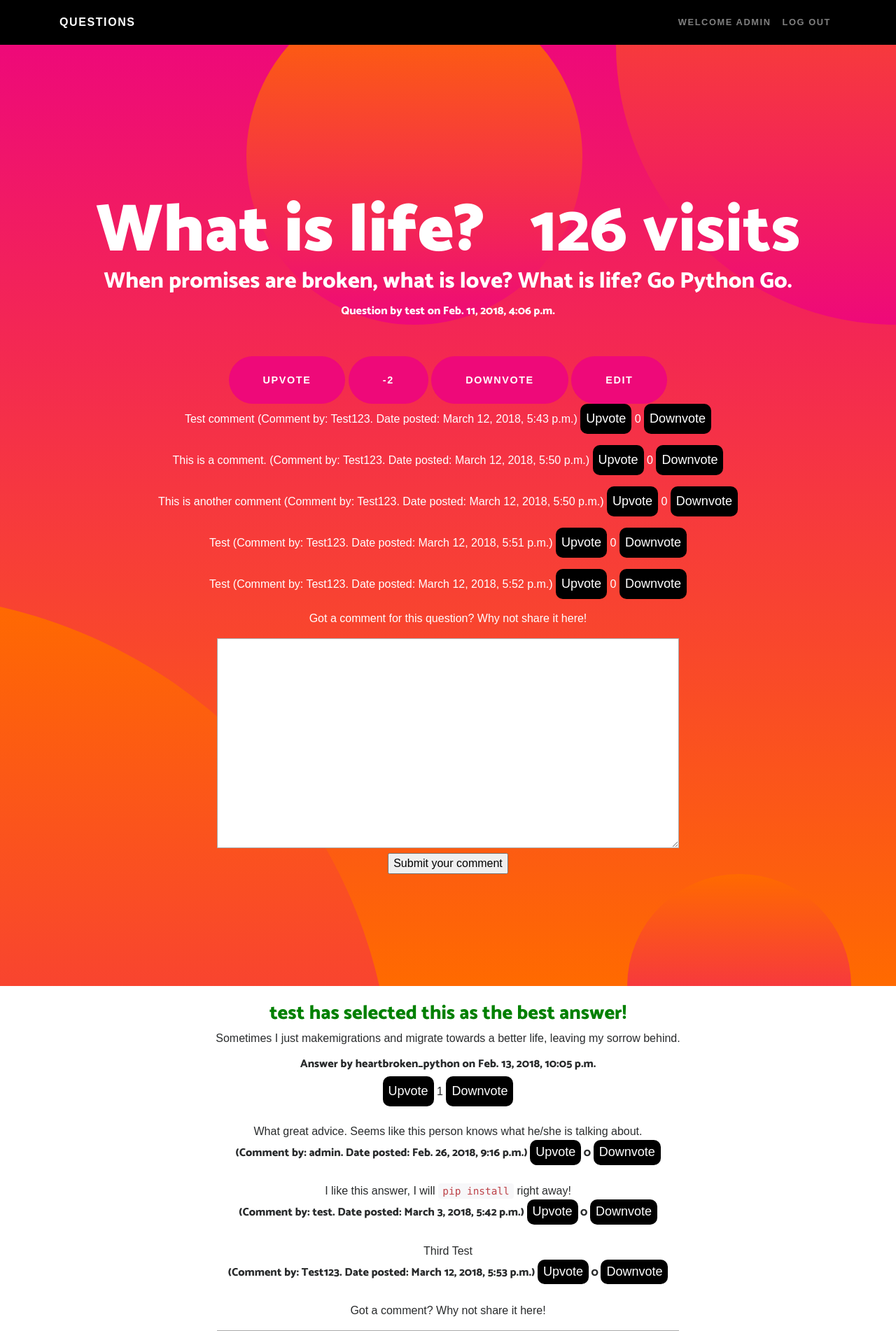
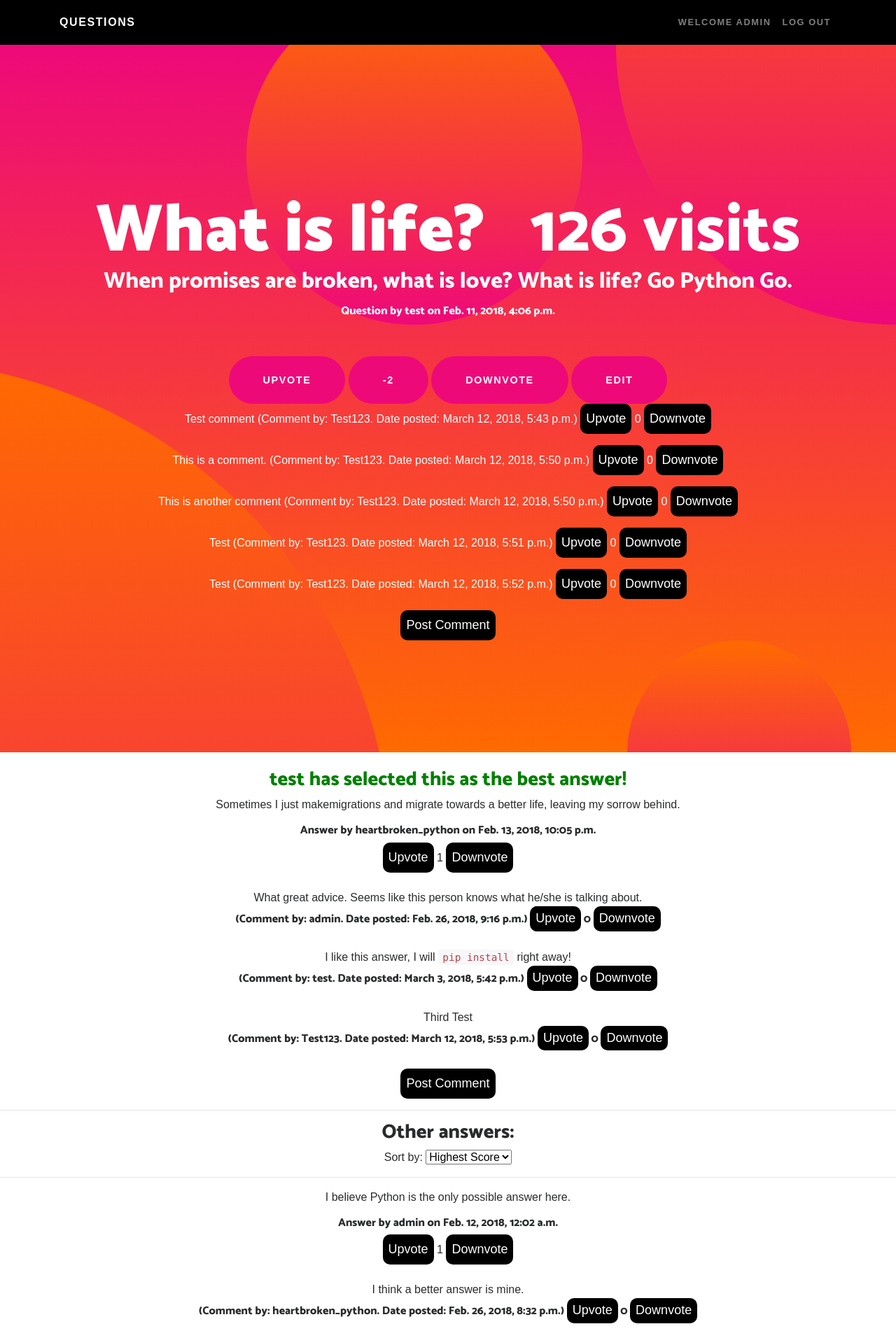
Before and after one commit to Lercerss/SOEN341W18, a Django app: page /questions/1/ in a window 1280 px wide. Shown: the top 1902 px of the page at 70% size. Run offline with Django 3.2, Linux system fonts and the light colour scheme; a user stored in the database is signed in; data comes from the database, SQL or seed files in the repository; both versions use the stored data as it was after the commit; parts of the project's set-up code (start-up, migrations or seed data) failed here and were passed over; some libraries are stand-ins or nearby versions.

Commit message:
#79 Functionality for hiding/displaying comment boxes works
- Each comment box is hidden by default
- "Post comment" button exists and shows the form of the corresponding comment when clicked (alongside "Hide" and "Submit your comment")
- "Hide" button hides the form of the corresponding comment (alongside "Hide" and "Submit your comment")

TO-DO:
- Add markdown bar to each comment box (this may be difficult since it involves direct editing of an imported js library).

```diff
--- a/SA3/qa_web/static/js/base.js
+++ b/SA3/qa_web/static/js/base.js
@@ -29,6 +29,35 @@ function vote_callback(event){
       $('#' + data.id).text(data.new_score);
     }
   });
+}
+
+function post_comment(event) {
+  switch_comment_view(event);
+  $('#'+event.currentTarget.id).hide();
+}
+
+function hide_comment(event) {
+  switch_comment_view(event);
+  $('#postC'+event.currentTarget.id.slice(5)).show();
+}
+
+function switch_comment_view(event, buttonToShow) {
+  var comment_button = event.currentTarget;
+  var form_id = "comment_form_";
+  var comment_type = comment_button.id.slice(5); //5 since first five characters are "hideC" or "postC"
+
+  if (comment_type == "Q")
+    form_id += ("question");
+  else if (comment_type.match(/A/)) {
+    var answer_id = comment_type.slice(2); //Slices off A_
+    form_id += ("answer_" + answer_id);
+  }
+
+  if (comment_button.id.match(/^post/))
+    $("#"+form_id).show();
+  else if (comment_button.id.match(/^hide/))
+    $("#"+form_id).hide();
+  $('#postC'+comment_type).show();
 }
 
 // From Django docs on CSRF
@@ -72,8 +101,33 @@ $(document).ready(function(){
     return this.id.match(/(up|down)vote_\d+/);
   });
 
+  var post_comment_buttons = $('a').filter(function(){
+    return this.id.match(/^post/);
+  });
+
+  var hide_comment_buttons = $('a').filter(function(){
+    return this.id.match(/^hide/);
+  });
+
+  var comment_forms = $('form').filter(function(){
+    return this.id.match(/^comment_form_/);
+  });
+
   // Register click listeners for voting buttons
   for(let i = 0; i < vote_buttons.length; i++){
     vote_buttons[i].onclick = vote_callback;
   }
+
+  for(let i = 0; i < post_comment_buttons.length; i++){
+    post_comment_buttons[i].onclick = post_comment;
+  }
+
+  for(let i = 0; i < hide_comment_buttons.length; i++){
+    hide_comment_buttons[i].onclick = hide_comment;
+  }
+
+  for(let i = 0; i < comment_forms.length; i++){
+    id = comment_forms[i].id;
+    $("#"+id).hide();
+  }
 });
--- a/SA3/qa_web/templates/qa_web/answerspage.html
+++ b/SA3/qa_web/templates/qa_web/answerspage.html
@@ -60,12 +60,13 @@
         </p>
     {% endfor %}
     {% if user.is_authenticated %}
-      <p>Got a comment for this question? Why not share it here!</p>
       <form id="comment_form_question" method="post">
         {% csrf_token %}
           <textarea id="wmd-input" name="content" class="wmd-input"></textarea></br>
-          <input type="submit" name="comment_form_question" value="Submit your comment"/>
+          <a id="hideCQ"><button type="button">Hide</button></a>
+          <button name="comment_form_question" onclick="this.form.submit()">Submit your comment</button>
       </form>
+      <a id="postCQ"><button>Post Comment</button></a>
     {% endif %}
       </div>
     </div>
@@ -106,12 +107,13 @@
         {% endfor %}
 
       {% if user.is_authenticated %}
-        <p>Got a comment? Why not share it here!</p>
         <form id="comment_form_answer_{{ bestAnswer.id }}" method="post">
           {% csrf_token %}
-            <textarea id="wmd-input" name="content" class="wmd-input"></textarea></br>
-            <input type="submit" name="comment_form_answer_{{ bestAnswer.id }}" value="Submit your comment"/>
-         </form>
+          <textarea id="wmd-input" name="content" class="wmd-input"></textarea></br>
+          <a id="hideCA_{{ bestAnswer.id }}"><button type="button">Hide</button></a>
+          <button name="comment_form_answer_{{ bestAnswer.id }}" onclick="this.form.submit()">Submit your comment</button>
+        </form>
+      <a id="postCA_{{ bestAnswer.id }}"><button>Post Comment</button></a>
       {% endif %}
         <hr>
         <h3>Other answers:</h3>
@@ -169,12 +171,13 @@
       {% endfor %}
 
       {% if user.is_authenticated %}
-        <p>Got a comment for this answer? Why not share it here!</p>
-        <form id="comment_form_answer_{{answer.id}}" method="post">
+        <form id="comment_form_answer_{{ answer.id }}" method="post">
           {% csrf_token %}
-            <textarea id="wmd-input" name="content" class="wmd-input"></textarea></br>
-            <input type="submit" name="comment_form_answer_{{ answer.id }}" value="Submit your comment"/>
-         </form>
+          <textarea id="wmd-input" name="content" class="wmd-input"></textarea></br>
+          <a id="hideCA_{{ answer.id }}"><button type="button">Hide</button></a>
+          <button name="comment_form_answer_{{ answer.id }}" onclick="this.form.submit()">Submit your comment</button>
+        </form>
+      <a id="postCA_{{ answer.id }}"><button>Post Comment</button></a>
       {% endif %}
         <hr>
     {% empty %}
```
Also changed, not shown: SA3/db.sqlite3.
